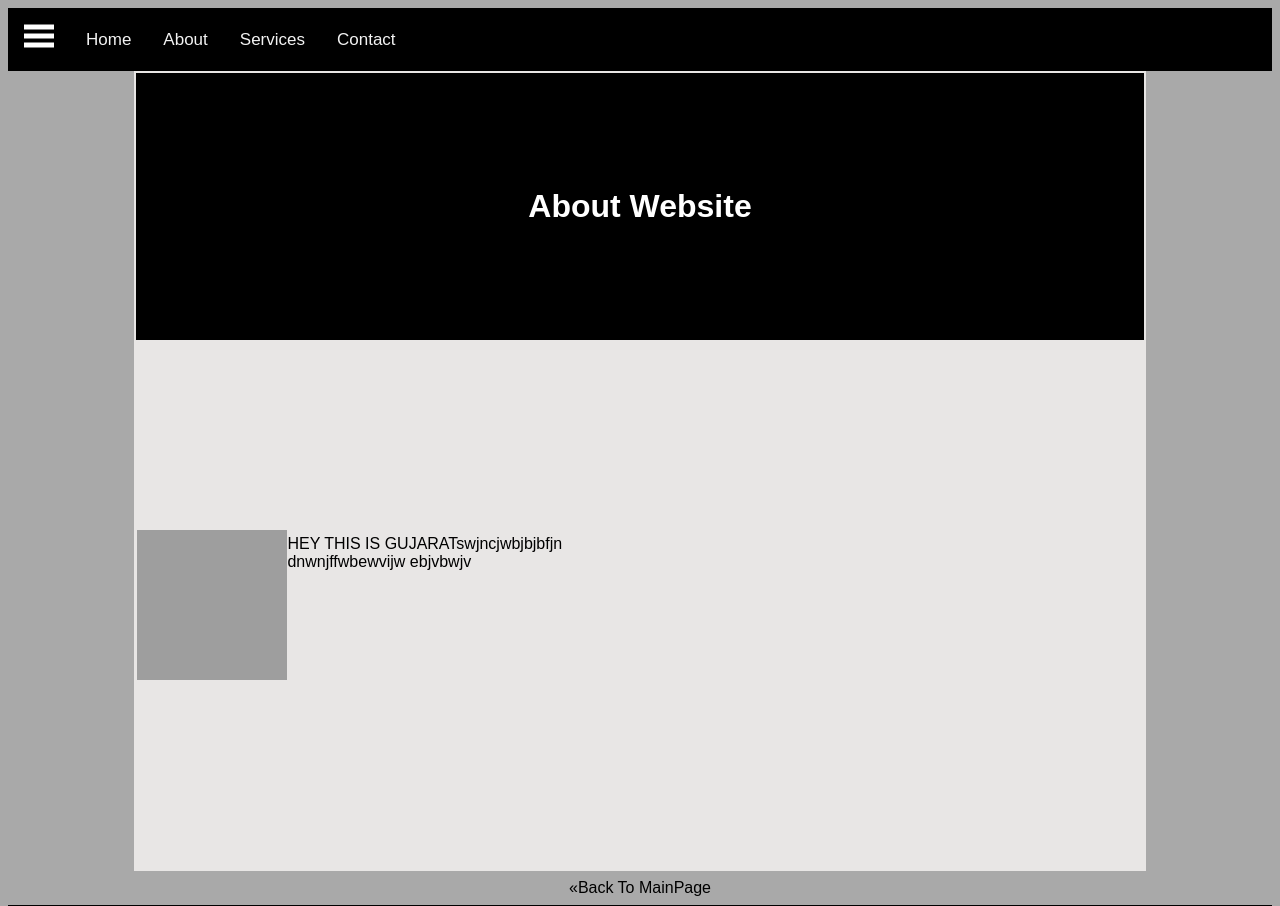
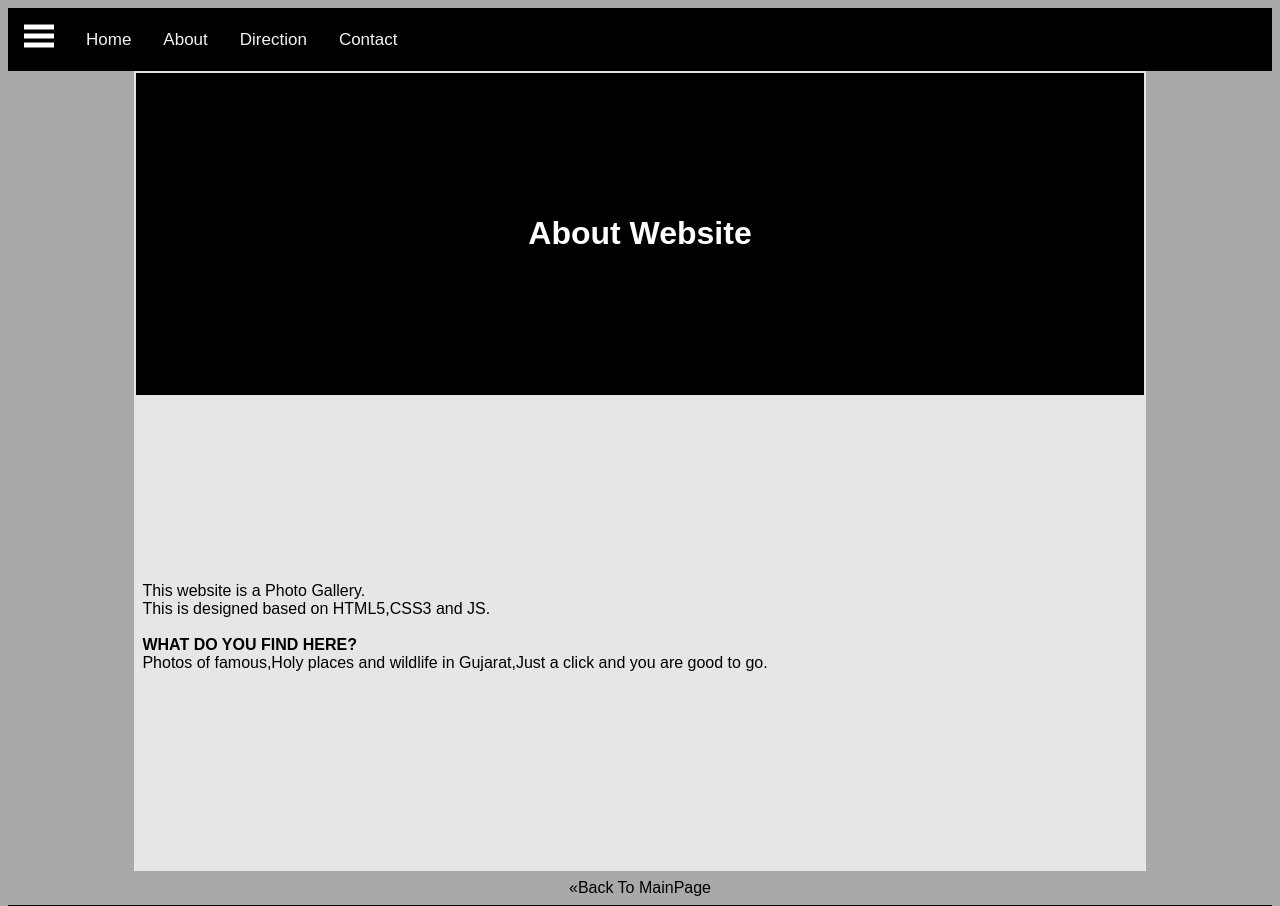
Before and after one commit to bhavishya2107/bhavishya2107.github.io, a PHP site: page /about.html in a window 1280 px wide. Shown: the top 906 px of the page. Run offline with PHP 8.4, Linux system fonts and the light colour scheme; grey boxes are pictures that could not be loaded.

Commit message:
change to bhavishya2107.github.io

```diff
--- a/about.html
+++ b/about.html
@@ -87,7 +87,7 @@ a:hover {
     <ul class="navbar-nav">
       <li><a href="gal.html">Home</a></li>
       <li><a href="about.html">About</a></li>
-      <li><a href="#">Services</a></li>
+      <li><a href="direction.html">Direction</a></li>
       <li><a href="contact.html">Contact</a></li>
     </ul>
   </nav>
@@ -96,7 +96,7 @@ a:hover {
     <a href="#" class="btn-close" onclick="closeSlideMenu()">&times;</a>
     <a href="index.html">Home</a>
     <a href="about.html">About</a>
-    <a href="#">Services</a>
+    <a href="direction.html">Direction</a>
     <a href="contact.html">Contact</a>
   </div>
 
@@ -124,8 +124,8 @@ a:hover {
 
             <tr>
 
-                <td><img src="Gujarat-2.jpg" align="left" float="top" width="600px" height="600px"><p align="left" float="top">HEY THIS IS GUJARATswjncjwbjbjbfjn<br>
-                    dnwnjffwbewvijw ebjvbwjv<br></p></td>
+                <td><p align="left" float="top">This website is a Photo Gallery.<br>This is designed based on HTML5,CSS3 and JS.<br><br>
+                    <b>WHAT DO YOU FIND HERE?</b><br>Photos of famous,Holy places and wildlife in Gujarat,Just a click and you are good to go.</p></td>
 
             </tr>
 
--- a/index.css
+++ b/index.css
@@ -9,8 +9,9 @@ html,body{
 body{
     background-color:white;
     background-image: url(tour1.jpg);
-     background-size: cover;
+     background-size: 1310px 700px;
     background-position: center;
+     background-repeat: no-repeat;
 
 
 }
```
Also changed, not shown: .picasa.ini (added), .picasaoriginals/.picasa.ini (added), img1.jpg (deleted), img10.jpg (deleted), img11.jpg (deleted), img12.jpg (deleted), img2.jpg (deleted), img3.jpg (deleted), img4.jpg (deleted), img5.jpg (deleted), img6.jpg (deleted), img7.jpg (deleted), img8.jpg (deleted), img9.jpg (deleted), 1 more files.
